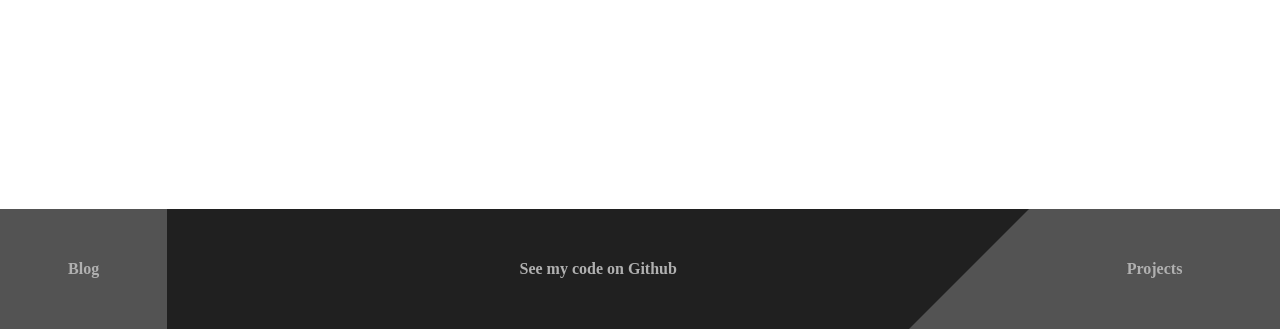
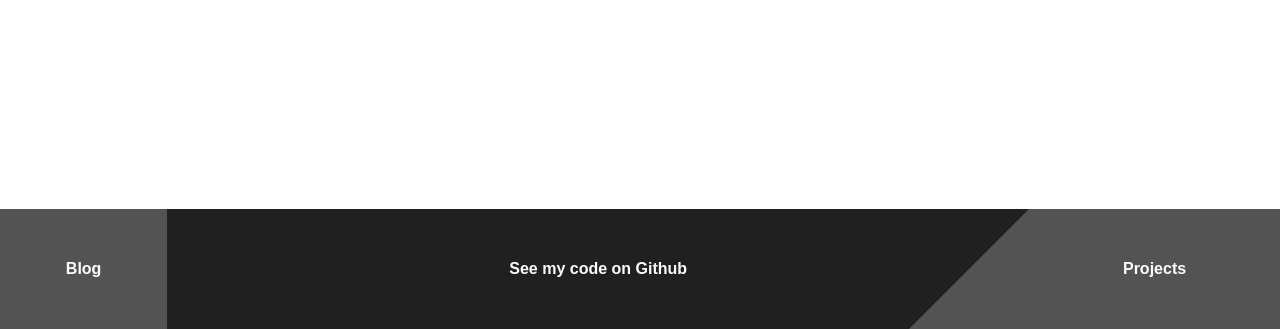
Before and after one commit to AndrewZamora/andrewzamora.github.io, a Gatsby site: page / in a window 1280 px wide. Shown: the part 471-800 px from the top of the page. Built offline with nearby package versions, Linux system fonts and the light colour scheme; Gatsby itself is replaced by a stand-in of ours.

Commit message:
changed fonts and hover colors on nav bar

```diff
--- a/src/pages/index.css
+++ b/src/pages/index.css
@@ -1,6 +1,8 @@
-html, body {
+html,
+body {
   height: 100%;
   width: 100%;
+  font-family: Arial, Helvetica, sans-serif;
 }
 
 a {
@@ -74,7 +76,7 @@ nav a {
   transition: 300ms;
 }
 nav a:hover {
-  color: #FCFCFC;
+  color: #fcfcfc;
 }
 
 .github {
@@ -87,8 +89,12 @@ nav a:hover {
 }
 .github p,
 .github a {
-  color: #B0B0B0;
+  color: #fcfcfc;
   font-weight: 700;
+}
+
+.github a:hover {
+  color: #3ce0a0;
 }
 
 .projects {
@@ -104,19 +110,22 @@ nav a:hover {
 }
 
 .linkedin a {
-  color: #B0B0B0;
+  color: #535353;
   font-weight: 700;
 }
 
 .linkedin {
   display: flex;
   justify-content: center;
-  background: #FCFCFC;
+  background: #fcfcfc;
   align-items: center;
   width: 50%;
 }
 .linkedin {
   padding: 0.95em 0;
+}
+nav > div.linkedin > a:hover {
+  color: #3ce0a0;
 }
 
 @media (min-width: 700px) {
@@ -131,7 +140,7 @@ nav a:hover {
     transition: 300ms;
   }
   #contact-section div a:hover {
-    color: #FCFCFC;
+    color: #fcfcfc;
   }
   #contact-section div a span {
     display: inline;
@@ -169,7 +178,7 @@ nav a:hover {
   }
 
   .slant:after {
-    content: '';
+    content: "";
     position: absolute;
     top: 0;
     left: 0;
@@ -186,13 +195,21 @@ nav a:hover {
     background: #535353;
   }
   .projects a {
-    color: #B0B0B0;
+    color: #fcfcfc;
+  }
+
+  .projects a:hover {
+    color: #3ce0a0;
   }
 
   .linkedin {
     width: 20%;
     order: -1;
     background: #535353;
+  }
+
+  .linkedin a {
+    color: #fcfcfc;
   }
 }
 #projects-main {
--- a/src/pages/index.js
+++ b/src/pages/index.js
@@ -3,7 +3,6 @@ import "./normalize.css"
 import "./index.css"
 import headShot from "../images/headShot.jpg"
 import sendIcon from "../images/send.svg"
-import linkedinIcon from "../images/linkedinSquare.svg"
 import SEO from "../components/seo"
 import { Link } from "gatsby"
 // import Layout from "../components/layout"
```
